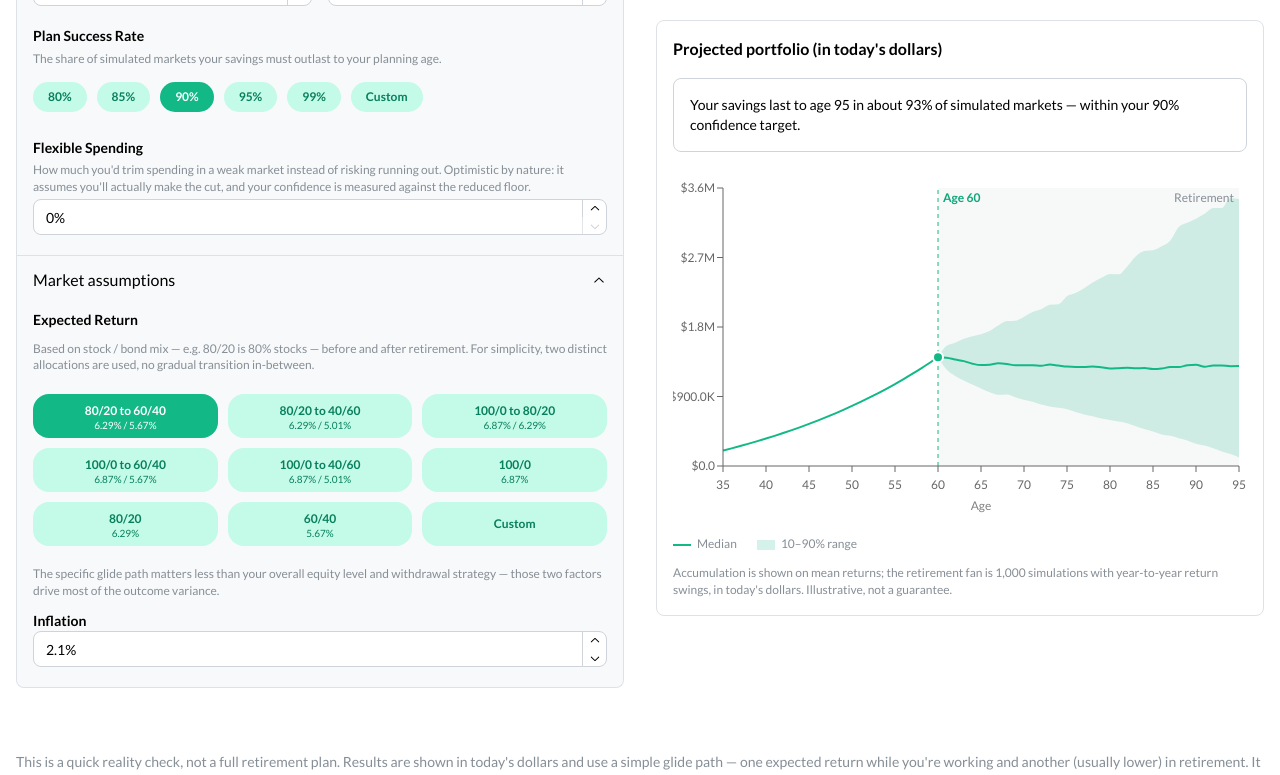
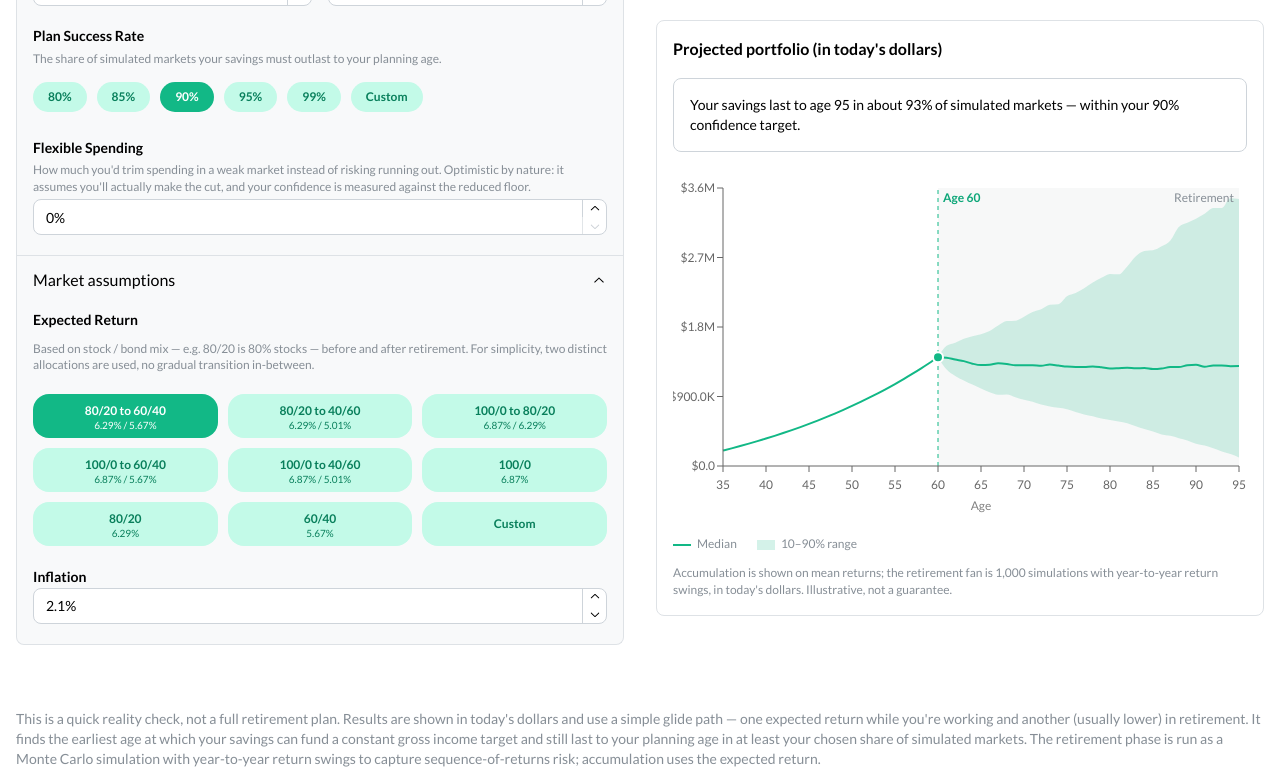
Before and after one commit to low-earth-orbit/rent-vs-buy, a Next.js app: page /retirement in a window 1280 px wide. Shown: the part 603-1378 px from the top of the page. Built offline with nearby package versions, Linux system fonts and the light colour scheme.

Commit message:
Removing meaningless text

```diff
--- a/src/components/retirement/InputForm.tsx
+++ b/src/components/retirement/InputForm.tsx
@@ -367,11 +367,6 @@ export default function InputForm({
                   </Popover.Dropdown>
                 </Popover>
               </SimpleGrid>
-              <Text size="xs" c="dimmed">
-                The specific glide path matters less than your overall equity
-                level and withdrawal strategy — those two factors drive most of
-                the outcome variance.
-              </Text>
               {!activeReturnPreset && (
                 <Group gap={6} wrap="nowrap" align="flex-start">
                   <IconAlertTriangle
--- a/src/components/retirement/ProjectionChart.tsx
+++ b/src/components/retirement/ProjectionChart.tsx
@@ -140,7 +140,6 @@ export default function ProjectionChart({
 
   const ageTicks = generateTicks(input.currentAge, input.planningAge, 5);
 
-  console.log("ageTicks :", ageTicks);
   return (
     <Card withBorder radius="md" padding="md">
       <Text fw={600} mb="md">
```
